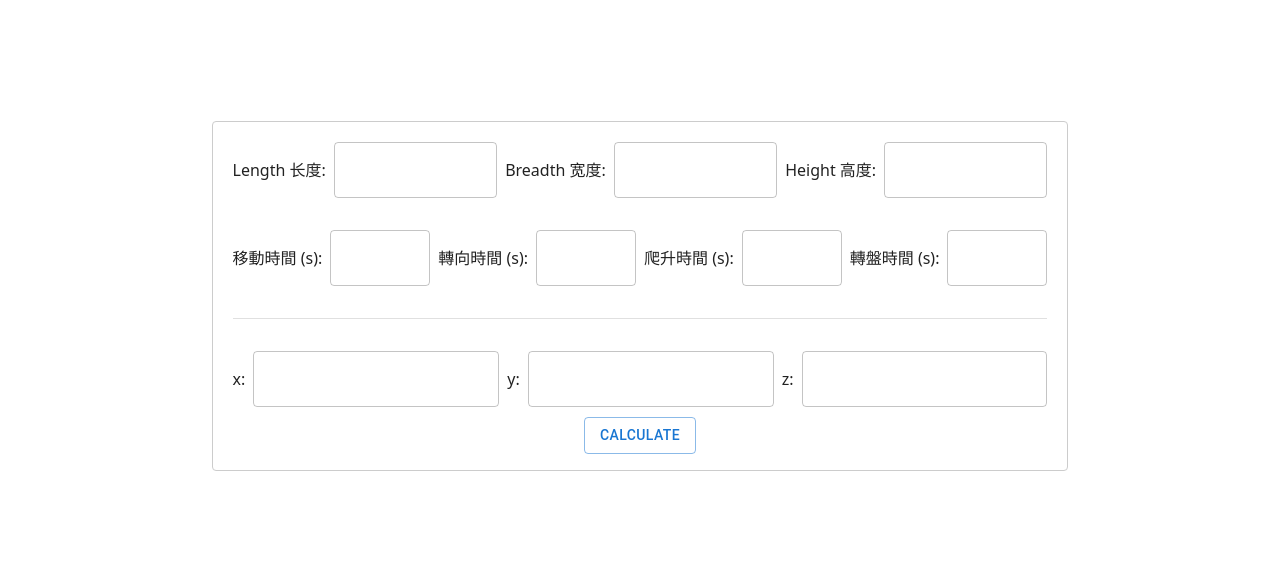
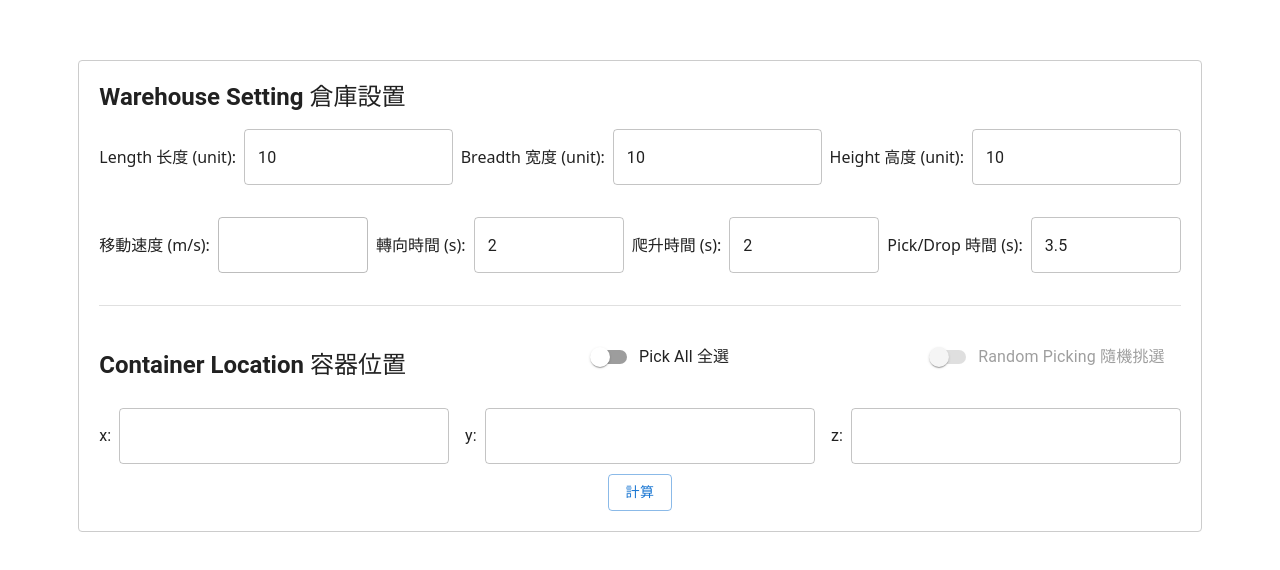
Before and after one commit to hjcian/tph-calculator, a React (Vite) app: page / in a window 1280 px wide. Shown: the part 104-674 px from the top of the page. Built offline with nearby package versions, Linux system fonts and the light colour scheme.

Commit message:
pick whole warehouse once (sequential & random picking)

```diff
--- a/src/App.jsx
+++ b/src/App.jsx
@@ -1,69 +1,315 @@
 import { useState } from 'react'
 import './App.css'
-import Alert from '@mui/material/Alert';
-import { TextField, Paper, Box, Button, Stack, Divider,Card } from '@mui/material';
-import { green } from '@mui/material/colors';
+import { TextField, Paper, Box, Button, Stack, Divider, Typography, Switch, FormControlLabel } from '@mui/material';
 
 function App() {
   const [result, setResult] = useState(null);
-  const [moveTime, setMoveTime] = useState(0);
-  const [trfTime, setTrfTime] = useState(0);
-  const [climbTime, setClimbtime] = useState(0);
+  const [checked_all, setChecked_all] = useState(false);
+  const [checked_random, setChecked_random] = useState(false);
+  const [disabled, setDisabled] = useState(true);
+
+  const handle_calculate_all = (event) => {
+    //const isChecked = event.target.checked;
+    if (checked_all == false) {
+      setChecked_all(true);
+      setDisabled(false);
+      setChecked_random(false);
+    } else {
+      setChecked_all(false);
+      setDisabled(true);
+      setChecked_random(false);
+    }
+  };
+
+  const handle_random_calculate = (event) => {
+    //setChecked(event.target.checked);
+    if (checked_random == false) {
+      setChecked_random(true);
+    } else {
+      setChecked_random(false);
+    }
+  };
+
 
   function calculate(formData) {
-    if ((formData.get("length")) != '' && formData.get("breadth") != '' && formData.get("height") != '') {
     const length = Number(formData.get("length"));
     const breadth = Number(formData.get("breadth"));
     const height = Number(formData.get("height"));
 
-      const move_t = Number(formData.get("move"));
+    const move_t_1 = 4;
+    const move_t_long = 0.6;
+    //const move_ms = Number(formData.get("move"));
     const trf_t = Number(formData.get("transform"));
     const climb_t = Number(formData.get("climb"));
-      const turn_t = Number(formData.get("turn"))+ 1.5; //需要加1.5s
+    const turn_t = Number(formData.get("rotate"));
+    console.log(trf_t);
 
-      const x = Number(formData.get("x"));
-      const y = Number(formData.get("y"));
-      const z = Number(formData.get("z"));
+    const getRandomInt = (min, max) =>
+      Math.floor(Math.random() * (max - min + 1)) + min;
 
-      const moves = 1 + length + breadth + height;
+    var x = 0;
+    var y = 0;
+    var z = 1;
+    var time = 0;
+    const storage = [];
+
+
+    //**************************************
+    //            Recursive Method
+    //  ************************************/
+    // function warehouse(x, y, z) {
+    //       console.log("x, y, z =", x, y, z);
+    // if (z >= height) return; // finished this z-column
+    // if (y >= breadth) {
+    //   warehouse(x, 0, z + 1); // move to next z-layer
+    //   return;
+    // }
+    // if (x >= length) {
+    //   warehouse(0, y + 1, z); // move to next y-row
+    //   return;
+    // }
+
+    // Process current (x, y, z)
+
+    // Move to next x-position
+    //warehouse(x + 1, y, z);
+    //}
+
+    function calculate_time() {
+
+      //
+      //  3 | I| J| K| L|
+      //  2 | H| G| F| E|
+      //  1 | A| B| C| D|
+      //  0 |ws|
+      //     0   1  2  3
+      //
+
+      //time = 0;
+      if (z > 0) {
+        if (x == 0 && y > 0) {  //A Column
+          if (y == 1) {
+            console.log("caseA-1");
+            time += move_t_1;
+          }
+          else {
+            console.log("caseA-2");
+            time += move_t_1 + (y - 1) * move_t_long;
+          } //Each additional grid add extra 0.6s
+        } else if (x == 1 && y > 0) {  //B Column
+          if (y == 1) {
+            console.log("caseB-1");
+            time += move_t_1 + move_t_1 + trf_t;
+          }
+          else {
+            console.log("caseB-2");
+            time += move_t_1 + move_t_1 + (y - 1) * move_t_long + trf_t;
+          }
+        } else if (x > 1 && y > 0) { //others
+
+          if (y == 1) {
+            console.log("caseC-1");
+            time += move_t_1 + (x - 1) * move_t_long + move_t_1 + trf_t;
+          }
+          else {
+            console.log("caseC-2");
+            time += move_t_1 + (x - 1) * move_t_long + move_t_1 + (y - 1) * move_t_long + trf_t;
+          }
+        }
+
+        //Vertical Movement
+        if (!(x == 0 && y == 0)) {
+          time += trf_t + z * climb_t + turn_t;
+        }
+        console.log(time);
+        return time;
+      } else return 0;
+    }
+
+    /***********************
+     *       Pick All      *
+     ***********************/
+    if (checked_all && !checked_random) {
+      //const total_time_all = warehouse(x, y, z);
+      time = 0;
+      for (x; x < length; x++) {
+        for (y; y < breadth; y++) {
+          for (z; z < height; z++) {
+            console.log("x,y,z:", x, y, z);
+            calculate_time();
+            // if (x > 0 && y > 0) {
+            //   if()
+            //   time += ((x > 1) ? (x*move_t_long) : move_t_1) + ((y > 1) ? (y*move_t_long) : move_t_1);
+            // }
+            //console.log("time now:",time);
+          }
+          z = 1;
+        }
+        y = 0;
+      }
+      setResult(<Paper elevation={0} style={{ alignContent: "center", backgroundColor: "lightgreen", width: '100%', minWidth: 300, minHeight: 250 }}>
+        倉庫面積：{length * breadth * height} units² <br />
+        Total Time: {time.toFixed(2)} s
+      </Paper>)
+    }
+    /***********************
+     * Pick All (Random)    *
+     ***********************/
+    else if ((checked_all && checked_random)) {
+      time = 0;
+
+      const existing = new Set(
+        storage.map((item) => `${item.x},${item.y},${item.z}`)
+      );
+
+      while (storage.length < length * breadth * height) {
+        x = getRandomInt(0, length - 1);
+        y = getRandomInt(0, breadth - 1);
+        z = getRandomInt(0, height - 1);
+        const key = `${x},${y},${z}`;
+
+        if (!existing.has(key)) {
+          storage.push({ x, y, z });
+          existing.add(key);
+          calculate_time();
+        }
+      }
+      console.log(storage);
+      setResult(<Paper elevation={0} style={{ alignContent: "center", backgroundColor: "lightgreen", width: '100%', minWidth: 300, minHeight: 250 }}>
+        倉庫面積：{length * breadth * height} units² <br />
+        Total Time: {time.toFixed(2)} s
+      </Paper>);
+    }
+    /***********************
+     * Pick Selected       *
+     ***********************/
+    else if ((!checked_all && !checked_random) && ((formData.get("x")) != '' && formData.get("y") != '' && formData.get("z") != '')) {
+      x = Number(formData.get("x"));
+      y = Number(formData.get("y"));
+      z = Number(formData.get("z"));
+
+      time = 0;
+      //Horizontal Movement
+      calculate_time();
+      // if (x == 0 && y > 0) {  //A Column
+      //   console.log("caseA");
+      //   if (y == 1) { time = move_t_1; }
+      //   else { time = move_t_1 + y * move_t_long; } //Each additional grid add extra 0.6s
+      // } else if (x == 1 && y > 0) {  //B Column
+      //   console.log("caseB");
+      //   if (y == 1) { time = (x + y) * move_t_1 + trf_t; }
+      //   else {
+      //     time = move_t_1 + y * move_t_long + trf_t;
+      //     console.log(time);
+      //   }
+      // } else if (x > 1 && y > 0) { //others
+      //   console.log("caseC");
+      //   if (y == 1) { time = x * move_t_long + y * move_t_1 + trf_t; }
+      //   else { time = x * move_t_long + y * move_t_long + trf_t; }
+      // }
+
+      // //Vertical Movement
+      // if (z != 0) {
+      //   time += trf_t + (z - 1) * climb_t;
+      // }
+
+      //const moves = 1 + length + breadth + height;
       //const totaltime = moves*move_t +
-      setResult(<Paper elevation={0} style={{backgroundColor: "lightgreen",padding:'100px'}}>
-      Total moves: {moves}
-      Total moves: {moves}
+      setResult(<Paper elevation={0} style={{ alignContent: "center", backgroundColor: "lightgreen", width: '100%', minWidth: 300, minHeight: 250 }}>
+        倉庫面積：{length * breadth * height} units² <br />
+        Total Time: {time} s
       </Paper>);
     } else {
-      setResult(<Paper backgroundColor={"pink"}>請輸入相關資料</Paper>);
+      setResult(<Paper elevation={0} style={{ alignContent: "center", backgroundColor: "pink", width: '100%', minWidth: 300, minHeight: 250 }}>請輸入相關資料</Paper>);
     }
   }
   return (
     <form action={calculate}>
-      <Stack gap={1} maxWidth={1500} height={350} width={"100%"} minWidth={400} direction={"row"} alignContent={'center'}>
+      <Stack
+        gap={1}
+        maxWidth={1500}
+        width="100%"
+        minWidth={400}
+        direction="row"
+        alignItems="stretch"
+      >
         <Paper elevation={0} style={{
           backgroundColor: "white", borderColor: "#fcfdfb",
           borderWidth: 2, padding: 20, width: '100%', border: '1px solid #ccc'
         }}>
-          <Box display={'flex'} gap={4} flexDirection={'column'}>
-            <Box display="flex" gap={1} width="100%" flexDirection={'row'} alignItems={'center'}>
-              Length 长度: <TextField width={10} type="number" name="length" sx={{ flex: 1, width:"100px"}}/>
-              Breadth 宽度: <TextField type="number" name="breadth" sx={{ flex: 1, width:"100px" }} />
-              Height 高度: <TextField type="number" name="height"sx={{ flex: 1, width:"100px" }} />
+          <Box display={'flex'} gap={4} flexDirection={'column'} alignItems="flex-start">
+            <Typography variant="h5" fontWeight={"bold"} marginBottom={-2}>Warehouse Setting 倉庫設置</Typography>
+            <Box display="flex" gap={1} width="100%" flexDirection={'row'} alignItems={'center'} >
+              Length 长度 (unit): <TextField width={10} type="number" defaultValue={10} name="length" sx={{ flex: 1, width: "100px" }} />
+              Breadth 宽度 (unit): <TextField type="number" name="breadth" defaultValue={10} sx={{ flex: 1, width: "100px" }} />
+              Height 高度 (unit): <TextField type="number" name="height" defaultValue={10} sx={{ flex: 1, width: "100px" }} />
             </Box>
             <Box display="flex" gap={1} width="100%" flexDirection={'row'} alignItems={'center'}>
-              移動時間 (s): <TextField name="move" sx={{ flex: 1, width:"100px"}} />
-              轉向時間 (s): <TextField name="transform"sx={{ flex: 1, width:"100px" }} />
-              爬升時間 (s): <TextField name="climb" sx={{ flex: 1, width:"100px" }}/>
-              轉盤時間 (s): <TextField name="rotate" sx={{ flex: 1, width:"100px" }}/>
+              移動速度 (m/s): <TextField name="move" disabled={true} sx={{ flex: 1, width: "150px" }} />
+              轉向時間 (s): <TextField name="transform" defaultValue={2} sx={{ flex: 1, width: "150px" }} />
+              爬升時間 (s): <TextField name="climb" defaultValue={2} sx={{ flex: 1, width: "150px" }} />
+              {/*Pick/drop ==> slide up + rotate + slide down*/}
+              Pick/Drop 時間 (s): <TextField name="rotate" defaultValue={3.5} sx={{ flex: 1, width: "150px" }} />
             </Box>
             <Divider orientation="horizontal" flexItem />
-            <Box display="flex" gap={1} width="100%" flexDirection={'row'} alignItems={'center'}>
-              x: <TextField name="x" sx={{ flex: 1, width:"100px" }} />
-              y: <TextField name="y" sx={{ flex: 1, width:"100px"}} />
-              z: <TextField name="z" sx={{ flex: 1, width:"100px" }} />
+
+            <Stack
+              direction="row"
+              justifyContent="space-between"
+              alignItems="center"
+              width="100%"
+            >
+              <Typography
+                sx={{ textAlign: 'left' }}
+                variant="h5"
+                fontWeight="bold"
+                marginBottom={-2}
+              >
+                Container Location 容器位置
+              </Typography>
+              <FormControlLabel
+                control={<Switch checked={checked_all} onClick={handle_calculate_all} />}
+                label="Pick All 全選"
+              />
+              <FormControlLabel
+                control={<Switch disabled={disabled} checked={checked_all ? checked_random : false} onClick={handle_random_calculate} />}
+                label="Random Picking 隨機挑選"
+              />
+            </Stack>
+            <Stack display="flex" flexDirection="row" alignItems="center" gap={2} width="100%" justifyContent="space-between"
+            >
+              {!checked_all && (
+                <Box sx={{ display: 'flex', alignItems: 'center', gap: 1, flex: 1 }}>
+                  <Typography>x:</Typography>
+                  <TextField name="x" type="number" sx={{ width: "100%" }} />
                 </Box>
+              )}
+              {!checked_all && (
+                <Box sx={{ display: 'flex', alignItems: 'center', gap: 1, flex: 1 }}>
+                  <Typography>y:</Typography>
+                  <TextField name="y" type="number" sx={{ width: "100%" }} />
                 </Box>
-          <Button type="submit" variant="outlined" style={{ marginTop: '10px' }}>Calculate</Button>
+              )}
+              {!checked_all && (
+                <Box sx={{ display: 'flex', alignItems: 'center', gap: 1, flex: 1 }}>
+                  <Typography>z:</Typography>
+                  <TextField name="z" type="number" sx={{ width: "100%" }} />
+                </Box>
+              )}
+            </Stack>
+          </Box>
+          <Button type="submit" variant="outlined" style={{ marginTop: '10px' }}>計算</Button>
         </Paper>
-        {result !== null && <Box style={{ height:"100%", maxwidth: 100, width: '100%'}}> {result}</Box>}
+        {result !== null && <Box
+          sx={{
+            width: '100%',
+            maxWidth: 500,
+            boxSizing: 'border-box',
+            border: 'none',
+            outline: 'none',
+            flex: 1, display: 'flex'
+          }}
+        > {result}</Box>}
       </Stack>
     </form>
   );
```
Lines whose indentation alone changed are shown as unchanged.
